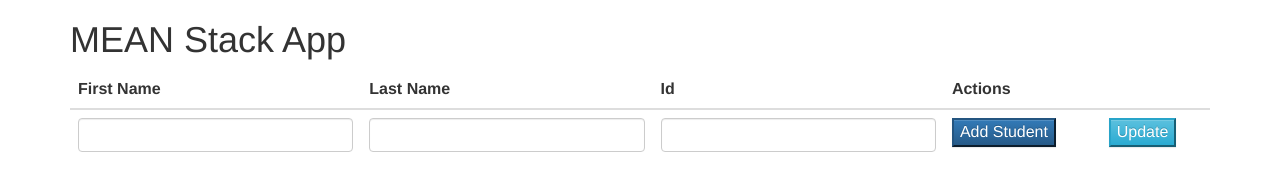
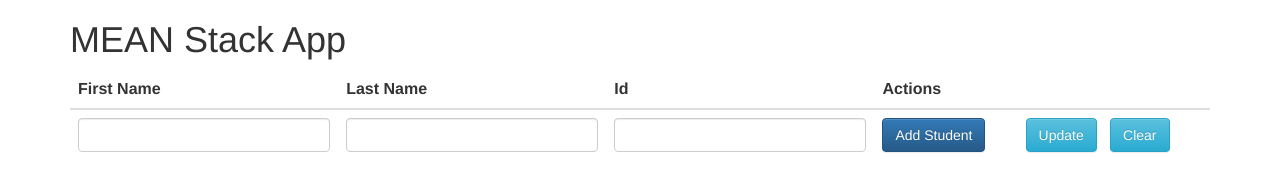
Before and after one commit to shashwatanand/MEAN_Stack_First_App, a plain HTML site: page public/index.html in a window 1280 px wide. Drawn offline with nearby package versions, Linux system fonts and the light colour scheme; no server answers.

Commit message:
added clear button

```diff
--- a/public/index.html
+++ b/public/index.html
@@ -27,8 +27,9 @@
 						<td><input class="form-control" ng-model="student.firstName"></td>
 						<td><input class="form-control" ng-model="student.lastName"></td>
 						<td><input class="form-control" ng-model="student.id"></td>
-						<td><button class="btn-primary" ng-click="addStudent()">Add Student</button></td>
-						<td><button class="btn-info" ng-click="update()">Update</button></td>
+						<td><button class="btn btn-primary" ng-click="addStudent()">Add Student</button></td>
+						<td><button class="btn btn-info" ng-click="update()">Update</button>&nbsp;&nbsp;
+						<button class="btn btn-info" ng-click="deselect()">Clear</button></td>
 
 					</tr>
 					<tr ng-repeat="student in studentList">
```
